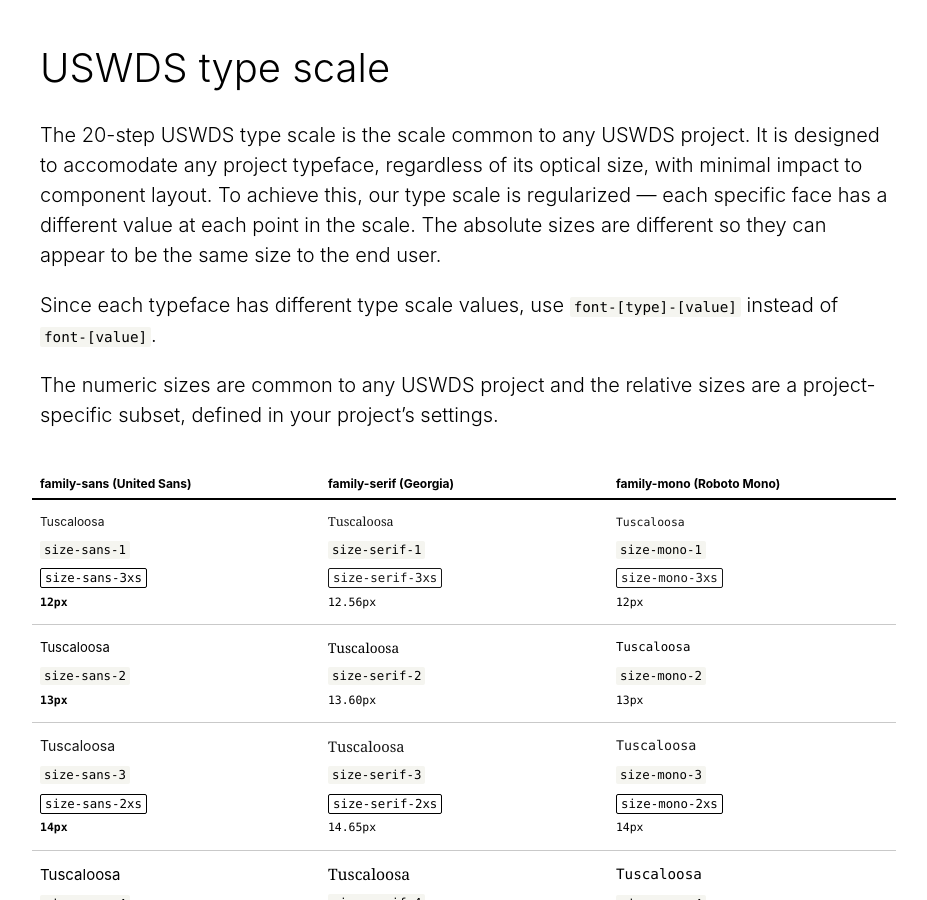
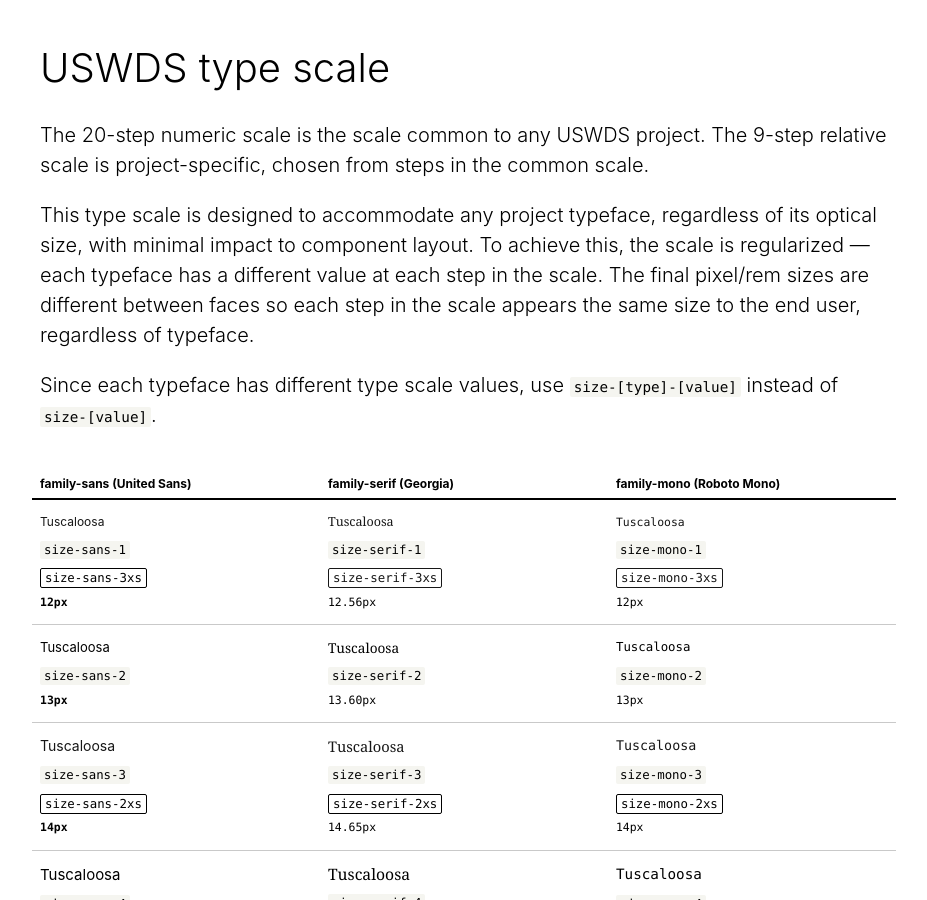
Before and after one commit to uswds/uswds-sandbox, a Jekyll site: the page built from _pages/uswds-type-scale.md, in a window 1280 px wide and 900 px high. Shown: the whole window, without its empty margins (176-1103 px from the left). Built offline with Jekyll 4.4.1, drawn with Linux system fonts in a browser that asks for light colours; some web fonts are replaced.

Commit message:
Update type scale docs

```diff
--- a/_pages/uswds-type-scale.md
+++ b/_pages/uswds-type-scale.md
@@ -6,9 +6,9 @@ permalink: /uswds-type-scale/
 
 <div class="clearfix container-tablet-lg padding-x-2 padding-top-6 line-height-sans-1 margin-bottom-9">
   <h1 class="text-300 margin-bottom-4 margin-top-0">USWDS type scale</h1>
-  <p class="line-height-sans-4 text-300 margin-bottom-2">The 20-step USWDS type scale is the scale common to any USWDS project. It is designed to accomodate any project typeface, regardless of its optical size, with minimal impact to component layout. To achieve this, our type scale is regularized — each specific face has a different value at each point in the scale. The absolute sizes are different so they can appear to be the same size to the end user.</p>
-  <p class="line-height-sans-4 text-300 margin-bottom-2">Since each typeface has different type scale values, use <code class="txt-code">font-[type]-[value]</code> instead of <code class="txt-code">font-[value]</code>.</p>
-  <p class="line-height-sans-4 text-300 margin-bottom-6">The numeric sizes are common to any USWDS project and the relative sizes are a project-specific subset, defined in your project’s settings.</p>
+  <p class="line-height-sans-4 text-300 margin-bottom-2">The 20-step numeric scale is the scale common to any USWDS project. The 9-step relative scale is project-specific, chosen from steps in the common scale.</p>
+  <p class="line-height-sans-4 text-300 margin-bottom-2">This type scale is designed to accommodate any project typeface, regardless of its optical size, with minimal impact to component layout. To achieve this, the scale is regularized — each typeface has a different value at each step in the scale. The final pixel/rem sizes are different between faces so each step in the scale appears the same size to the end user, regardless of typeface.</p>
+  <p class="line-height-sans-4 text-300 margin-bottom-6">Since each typeface has different type scale values, use <code class="txt-code">size-[type]-[value]</code> instead of <code class="txt-code">size-[value]</code>.</p>
   <div class="row gap flex-align-center margin-bottom-2 padding-bottom-1 border-bottom-2px">
     <div class="col-4 text-700 size-sans-1">family-sans (United Sans)</div>
     <div class="col-4 text-700 size-sans-1">family-serif (Georgia)</div>
@@ -422,7 +422,7 @@ permalink: /uswds-type-scale/
       <span class="prose-graf-intro">I found Simon Wheeler</span> dozing comfortably by the bar-room stove of the old, dilapidated tavern in the ancient mining camp of Angel's, and I noticed that he was fat and bald-headed, and had an expression of winning gentleness and simplicity upon his <span class="text-bold text-underline size-sans-3">tranquil countenance</span>. He roused up and gave me good-day. I told him a friend of mine had commissioned me to make some inquiries about a cherished companion of his boyhood named Leonidas W. Smiley Rev. Leonidas W. Smiley a young minister of the Gospel, who he had heard was at one time a resident of Angel's Camp. I added that, if Mr. Wheeler could tell me any thing about this Rev. Leonidas W. Smiley, <span class="text-italic">I would feel under many obligations to him.</span> <span class="token">EOF</span>
     </div>
     <div class="col-4 size-serif-3 line-height-serif-5">
-      <span class="prose-graf-intro">I found Simon Wheeler</span> dozing comfortably by the bar-room stove of the old, dilapidated tavern in the ancient mining camp of Angel's, and I noticed that he was fat and bald-headed, and had an expression of winning gentleness and simplicity upon his <span class="text-bold text-underline size-sans-3">tranquil countenance</span>. He roused up and gave me good-day. I told him a friend of mine had commissioned me to make some inquiries about a cherished companion of his boyhood named Leonidas W. Smiley Rev. Leonidas W. Smiley a young minister of the Gospel, who he had heard was at one time a resident of Angel's Camp. I added that, if Mr. Wheeler could tell me any thing about this Rev. Leonidas W. Smiley, <span class="text-italic">I would feel under many obligations to him.</span> <span class="token">EOF</span>
+      <span class="prose-graf-intro">I found Simon Wheeler</span> dozing comfortably by the bar-room stove of the old, dilapidated tavern in the ancient mining camp of Angel's, and I noticed that he was fat and bald-headed, and had an expression of winning gentleness and simplicity upon his <span class="text-bold text-underline size-sans-3 cursor-pointer hover:color-red-warm-50v">tranquil countenance</span>. He roused up and gave me good-day. I told him a friend of mine had commissioned me to make some inquiries about a cherished companion of his boyhood named Leonidas W. Smiley Rev. Leonidas W. Smiley a young minister of the Gospel, who he had heard was at one time a resident of Angel's Camp. I added that, if Mr. Wheeler could tell me any thing about this Rev. Leonidas W. Smiley, <span class="text-italic">I would feel under many obligations to him.</span> <span class="token">EOF</span>
     </div>
     <div class="col-4 size-mono-3 line-height-mono-5">
       <span class="prose-graf-intro">I found Simon Wheeler</span> dozing comfortably by the bar-room stove of the old, dilapidated tavern in the ancient mining camp of Angel's, and I noticed that he was fat and bald-headed, and had an expression of winning gentleness and simplicity upon his <span class="text-bold text-underline size-sans-3">tranquil countenance</span>. He roused up and gave me good-day. I told him a friend of mine had commissioned me to make some inquiries about a cherished companion of his boyhood named Leonidas W. Smiley Rev. Leonidas W. Smiley a young minister of the Gospel, who he had heard was at one time a resident of Angel's Camp. I added that, if Mr. Wheeler could tell me any thing about this Rev. Leonidas W. Smiley, <span class="text-italic">I would feel under many obligations to him.</span> <span class="token">EOF</span>
```
